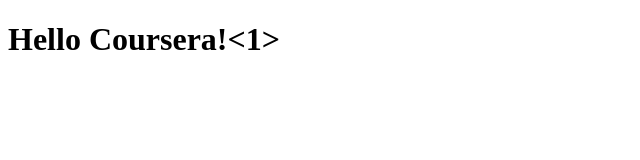
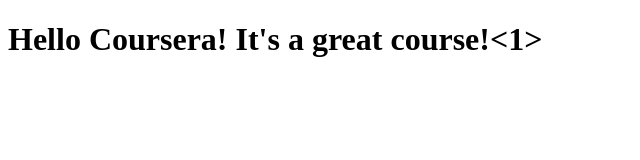
Before and after one commit to mirjakadri/coursera-test, a plain HTML site: page site/index.html in a window 1280 px wide. Shown: the whole page, without its empty margins (0-640 px from the left). Drawn offline with Linux system fonts and the light colour scheme.

Commit message:
Small addition to our page content.

```diff
--- a/site/index.html
+++ b/site/index.html
@@ -4,6 +4,6 @@
 	<title>Hello Coursera</title>
 </head>
 <body>
-<h1>Hello Coursera!<1>
+<h1>Hello Coursera! It's a great course!<1>
 </body>
 </html>
```
